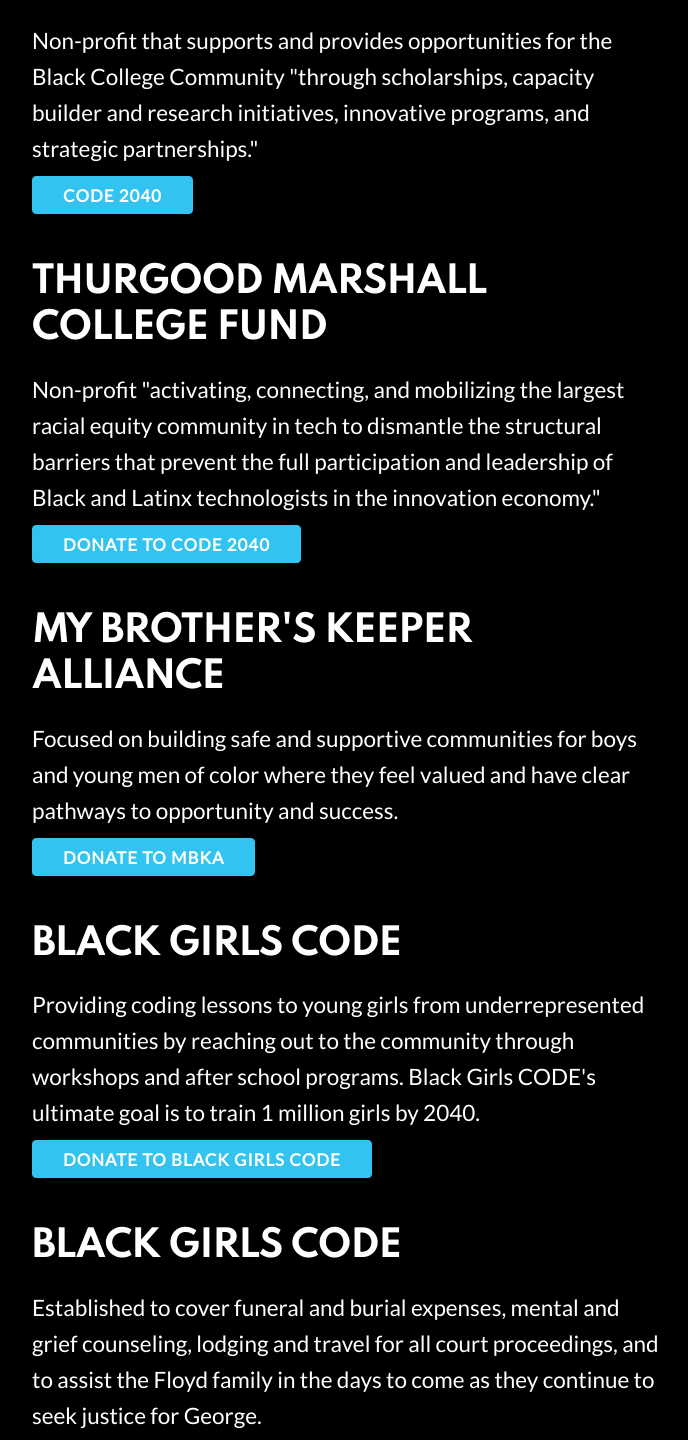
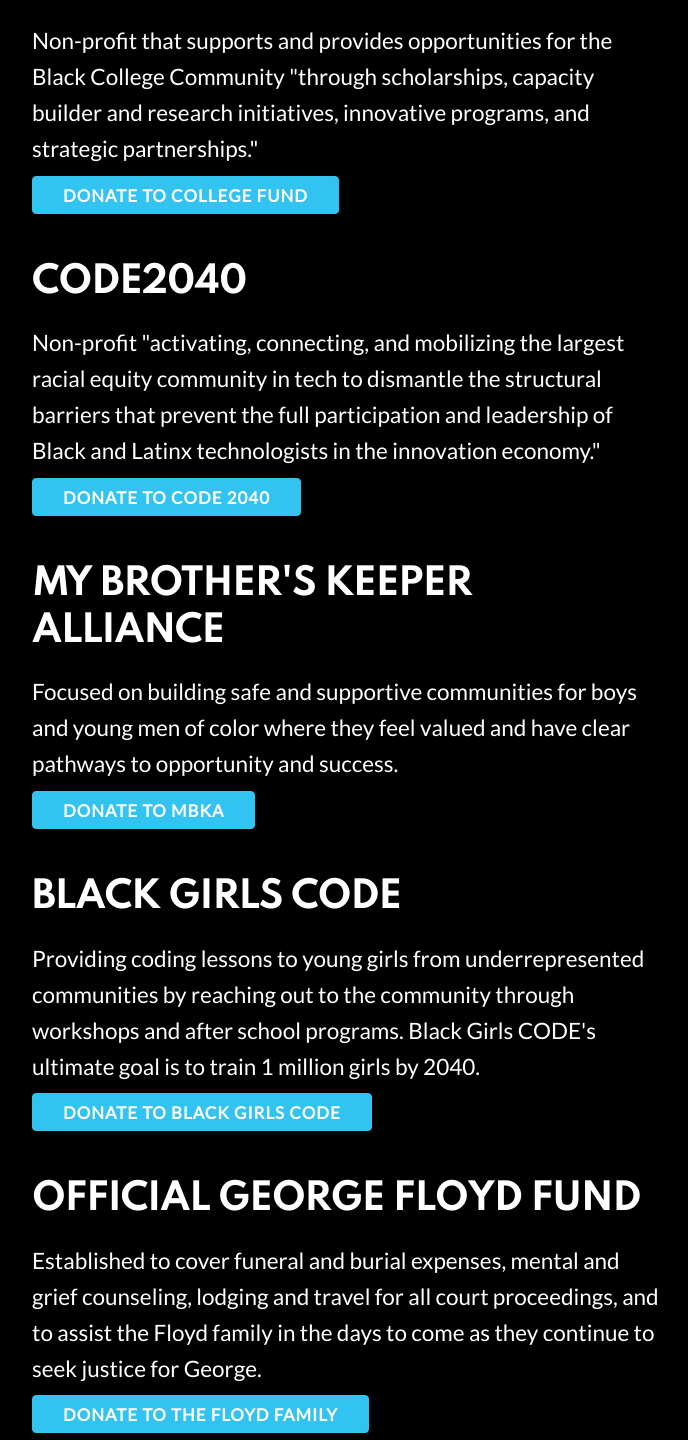
Before and after one commit to VandyHacks/blm, a Svelte app: page / in a window 1280 px wide. Shown: the part 2815-4255 px from the top of the page, without its empty margins (292-980 px from the left). Built offline with nearby package versions, Linux system fonts and the light colour scheme.

Commit message:
Fix typo in fund list

```diff
--- a/src/App.svelte
+++ b/src/App.svelte
@@ -21,8 +21,8 @@
 		{ title: "Thurgood Marshall College Fund",
 		summary: "Non-profit that supports and provides opportunities for the Black College Community \"through scholarships, capacity builder and research initiatives, innovative programs, and strategic partnerships.\"",
 		url: "https://www.tmcf.org",
-		buttonText: "Code 2040"},
-		{ title: "Thurgood Marshall College Fund",
+		buttonText: "Donate to College Fund"},
+		{ title: "Code2040",
 		summary: "Non-profit \"activating, connecting, and mobilizing the largest racial equity community in tech to dismantle the structural barriers that prevent the full participation and leadership of Black and Latinx technologists in the innovation economy.\"",
 		url: "http://www.code2040.org/",
 		buttonText: "Donate to Code 2040"},
@@ -34,7 +34,7 @@
 		summary: "Providing coding lessons to young girls from underrepresented communities by reaching out to the community through workshops and after school programs. Black Girls CODE's ultimate goal is to train 1 million girls by 2040.",
 		url: "https://www.blackgirlscode.com",
 		buttonText: "Donate to Black Girls Code"},
-		{ title: "Black Girls Code",
+		{ title: "Official George Floyd Fund",
 		summary: "Established to cover funeral and burial expenses, mental and grief counseling, lodging and travel for all court proceedings, and to assist the Floyd family in the days to come as they continue to seek justice for George.",
 		url: "https://www.gofundme.com/f/georgefloyd",
 		buttonText: "Donate to the Floyd Family"},
```
